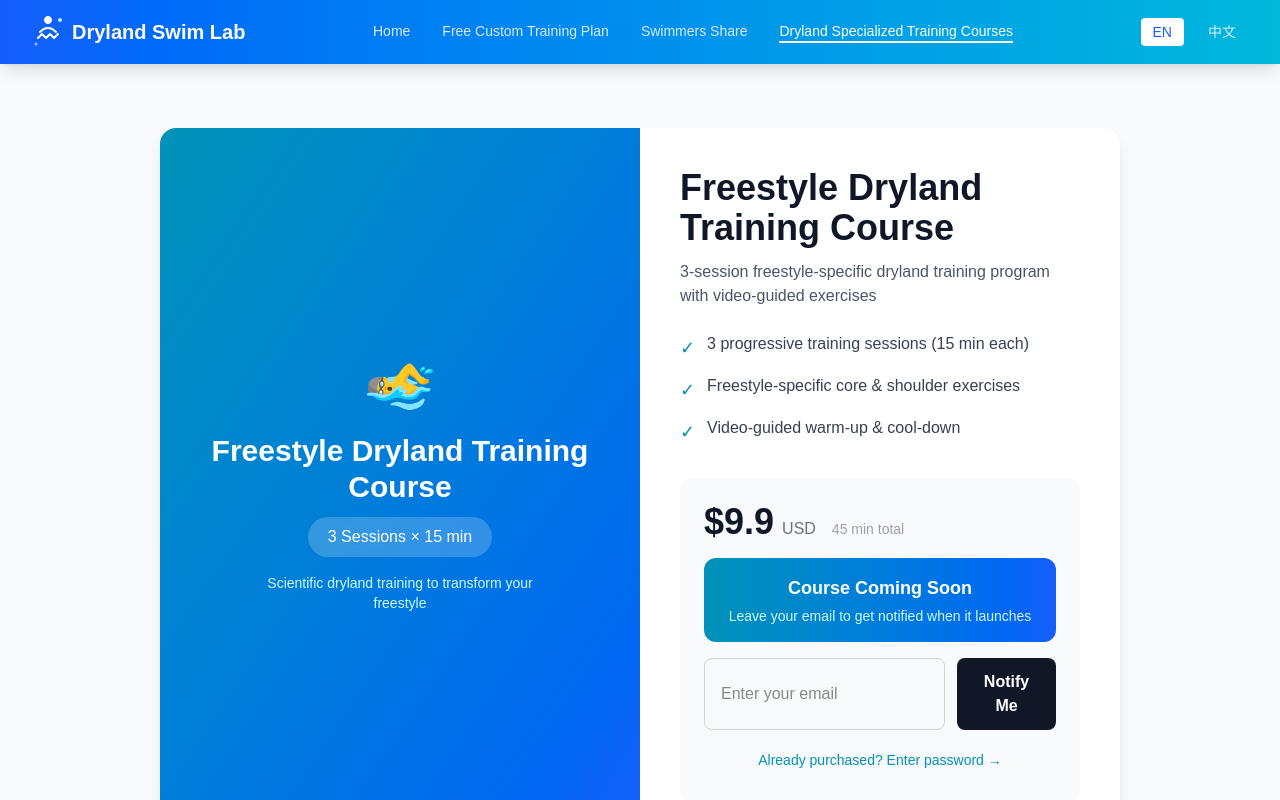
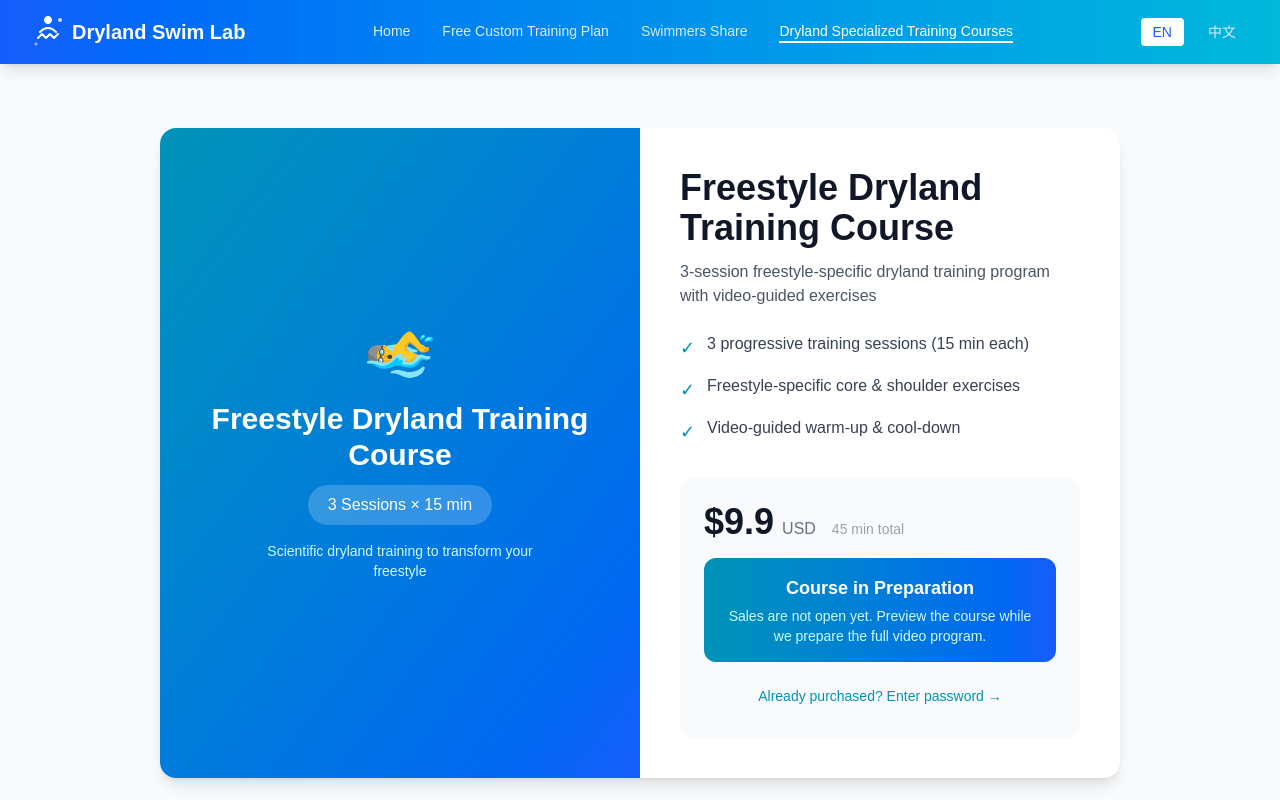
Before and after one commit to meliatech0103/dryland-swim-lab, a Next.js app: page /paid in a window 1280 px wide. Shown: the top 800 px of the page. Built offline with nearby package versions, Linux system fonts and the light colour scheme.

Commit message:
Clarify prelaunch course page messaging

```diff
--- a/app/paid/page.tsx
+++ b/app/paid/page.tsx
@@ -1,6 +1,5 @@
 'use client';
 
-import { useState } from 'react';
 import Header from '@/components/Header';
 import Footer from '@/components/Footer';
 import { useLanguage } from '@/lib/LanguageContext';
@@ -10,16 +9,6 @@ import Link from 'next/link';
 export default function PaidPage() {
   const { language } = useLanguage();
   const lesson = lessons[0];
-  const [email, setEmail] = useState('');
-  const [isSubmitted, setIsSubmitted] = useState(false);
-
-  const handleSubmit = (e: React.FormEvent) => {
-    e.preventDefault();
-    if (email) {
-      setIsSubmitted(true);
-    }
-  };
-
   const hasCreemLink = lesson.creemLink && lesson.creemLink !== '#';
 
   return (
@@ -104,41 +93,14 @@ export default function PaidPage() {
                   <>
                     <div className="bg-gradient-to-r from-cyan-600 to-blue-600 rounded-xl p-4 text-white text-center mb-4">
                       <div className="text-lg font-bold mb-1">
-                        {language === 'en' ? 'Course Coming Soon' : '课程即将上线'}
+                        {language === 'en' ? 'Course in Preparation' : '课程正在制作中'}
                       </div>
                       <p className="text-cyan-100 text-sm">
                         {language === 'en'
-                          ? 'Leave your email to get notified when it launches'
-                          : '留下邮箱，课程上线时第一时间通知您'}
+                          ? 'Sales are not open yet. Preview the course while we prepare the full video program.'
+                          : '课程尚未开放购买。您可以先预览课程，我们正在准备完整视频内容。'}
                       </p>
                     </div>
-
-                    {!isSubmitted ? (
-                      <form onSubmit={handleSubmit} className="mb-3">
-                        <div className="flex gap-3">
-                          <input
-                            type="email"
-                            value={email}
-                            onChange={(e) => setEmail(e.target.value)}
-                            placeholder={language === 'en' ? 'Enter your email' : '输入您的邮箱'}
-                            required
-                            className="flex-1 px-4 py-3 border border-gray-300 rounded-lg focus:outline-none focus:ring-2 focus:ring-cyan-500 focus:border-transparent"
-                          />
-                          <button
-                            type="submit"
-                            className="px-6 py-3 bg-gray-900 text-white font-semibold rounded-lg hover:bg-gray-800 transition-colors"
-                          >
-                            {language === 'en' ? 'Notify Me' : '通知我'}
-                          </button>
-                        </div>
-                      </form>
-                    ) : (
-                      <div className="bg-green-50 border border-green-200 rounded-lg p-3 mb-3 text-center">
-                        <span className="text-green-700 font-medium text-sm">
-                          ✓ {language === 'en' ? 'You\'re on the list!' : '预约成功！'}
-                        </span>
-                      </div>
-                    )}
 
                     <a
                       href={`/paid/lesson/${lesson.id}`}
--- a/lib/translations.ts
+++ b/lib/translations.ts
@@ -14,7 +14,7 @@ export function useTranslation(language: Language) {
 
     // Footer
     footer: {
-      rights: '© 2025 Dryland Swim Lab. All rights reserved.',
+      rights: '© 2026 Dryland Swim Lab. All rights reserved.',
     },
 
     // Home Page
@@ -273,7 +273,7 @@ export function useTranslation(language: Language) {
 
     // Footer
     footer: {
-      rights: '© 2025 Dryland Swim Lab. 保留所有权利。',
+      rights: '© 2026 Dryland Swim Lab. 保留所有权利。',
     },
 
     // Home Page
```
